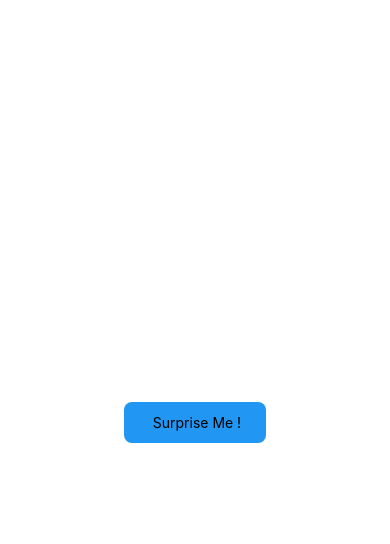
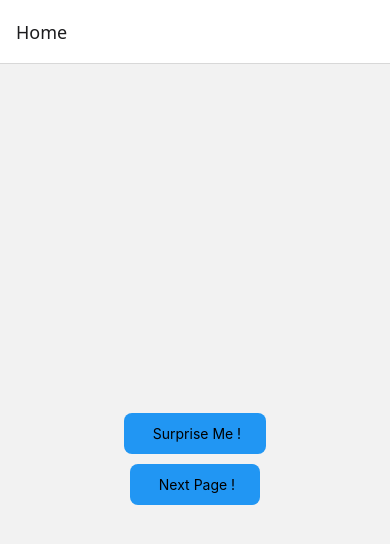
Before and after one commit to yashrajsinh/Toast, a React Native app: screen /Home in a window 390 px wide. Shown: the top 544 px of the page. Built offline with nearby package versions, Linux system fonts and the light colour scheme.

Commit message:
Navigation added to file
- Navigation is added to file
- Homescreen added to render first page

```diff
--- a/App.tsx
+++ b/App.tsx
@@ -1,26 +1,27 @@
-/**
- * Sample React Native App
- * https://github.com/facebook/react-native
- *
- * @format
- */
+import { StyleSheet } from 'react-native';
+import { SafeAreaProvider } from 'react-native-safe-area-context';
 
-import { StyleSheet, View, Text } from 'react-native';
-import { SafeAreaProvider, SafeAreaView } from 'react-native-safe-area-context';
+// Navigation
+import { NavigationContainer } from '@react-navigation/native';
+import { createNativeStackNavigator } from '@react-navigation/native-stack';
 
-//Component
-import ExitApp from './src/components/ExitApp/ExitApp';
-import ButtonToast from './src/components/ButtonToast/ButtonToast';
+// Screens
+import HomeScreen from './src/screens/HomeScreen';
+import DoctorScreen from './src/screens/DoctorScreen';
+
+const Stack = createNativeStackNavigator();
 
 function App() {
   return (
     <SafeAreaProvider>
-      <SafeAreaView style={styles.container}>
-        {/* === Back Button Component === */}
-        <ExitApp />
-        {/* === Button ==== */}
-        <ButtonToast />
-      </SafeAreaView>
+      <NavigationContainer>
+        <Stack.Navigator>
+          {/* Home Screen */}
+          <Stack.Screen name="Home" component={HomeScreen} />
+          {/* Doctor Screen */}
+          <Stack.Screen name="Details" component={DoctorScreen} />
+        </Stack.Navigator>
+      </NavigationContainer>
     </SafeAreaProvider>
   );
 }
--- a/src/components/ButtonToast/ButtonToast.tsx
+++ b/src/components/ButtonToast/ButtonToast.tsx
@@ -29,6 +29,19 @@ export default function ButtonToast() {
       >
         <Text> Surprise Me !</Text>
       </TouchableOpacity>
+      {/* === Next BTN  ===*/}
+      <TouchableOpacity
+        activeOpacity={0.4}
+        style={{
+          backgroundColor: '#2196F3',
+          paddingVertical: 12,
+          paddingHorizontal: 25,
+          borderRadius: 8,
+          top: 10,
+        }}
+      >
+        <Text> Next Page !</Text>
+      </TouchableOpacity>
     </View>
   );
 }
--- /dev/null
+++ b/src/screens/HomeScreen.tsx
@@ -0,0 +1,16 @@
+import { View, Text } from 'react-native';
+import React from 'react';
+import { SafeAreaView } from 'react-native-safe-area-context';
+
+//Component
+import ButtonToast from '../components/ButtonToast/ButtonToast';
+import ExitApp from '../components/ExitApp/ExitApp';
+
+export default function HomeScreen() {
+  return (
+    <SafeAreaView style={{ flex: 1 }}>
+      <ExitApp />
+      <ButtonToast />
+    </SafeAreaView>
+  );
+}
```
Also changed, not shown: package.json (+5 -2 lines), src/screens/DoctorScreen.tsx (renamed from src/screens/DoctorData.tsx), 1 other file (tests, documents, lock files or other folders).
